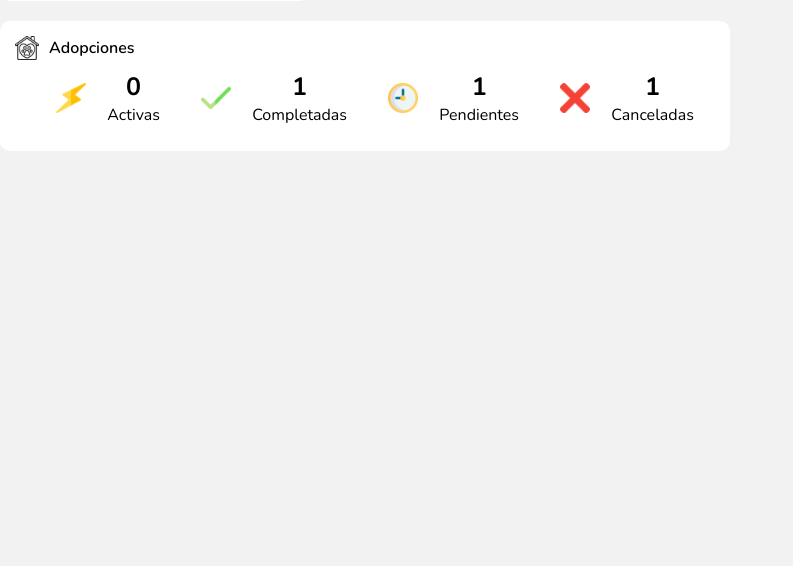
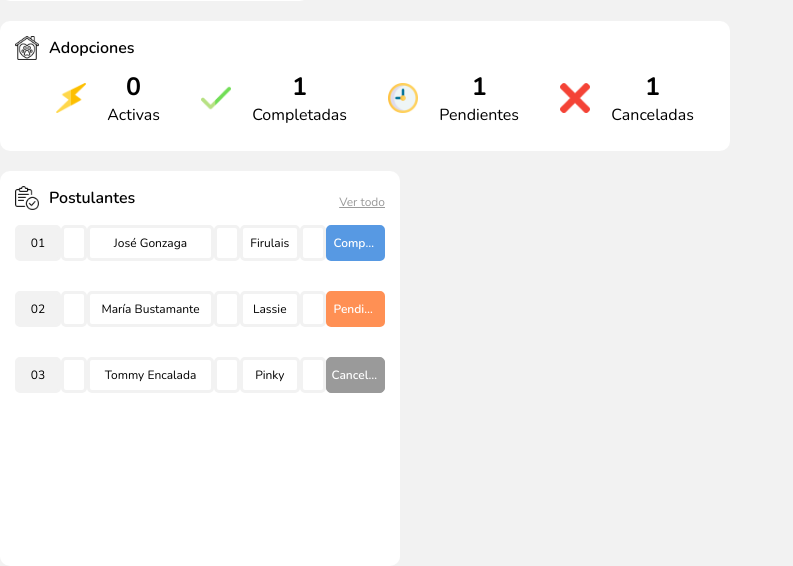
Before and after one commit to fxgonzalez5/happy_pets, a PHP site: page /pages/admin/admin_panel_home.html in a window 1280 px wide. Shown: the part 1219-1785 px from the top of the page, without its empty margins (0-793 px from the left). Before the commit the page ends 1370 px from the top, so only its background shows below. Run offline with PHP 8.4, Linux system fonts and the light colour scheme; some libraries are stand-ins or nearby versions.

Commit message:
Creación de la tarjeta del listado de los postulantes

```diff
--- a/css/admin_panel_style.css
+++ b/css/admin_panel_style.css
@@ -157,6 +157,7 @@ body {
     Tarjeta del Nuevo Usuario
    --------------------------- */
 
+/* Estilo a la tarjeta del nuevo usuario */
 .tarjeta-usuario {
     /* Tamaño */
     width: 370px;
@@ -182,6 +183,7 @@ body {
     Tarjeta de la Nueva Mascota
    ----------------------------- */
 
+/* Estilo a la tarjeta de la nueva mascota */
 .tarjeta-mascota {
     /* Tamaño */
     width: 280px;
@@ -206,6 +208,8 @@ body {
 /* -----------------------------------
     Tarjeta de Cantidad de Adopciones
    ----------------------------------- */
+
+/* Estilo a la tarjeta de la cantidad de adopciones según el estado */
 .tarjeta-adopciones {
     /* Tamaño */
     width: 700px;
@@ -224,8 +228,71 @@ body {
     flex-direction: column;
 }
 
+/* Margen a las imagenes para que se apeguen al texto */
 .tarjeta-adopciones .contenido img {
     margin-left: 20px;
+}
+
+
+/* ------------------------
+    Tarjeta de Postulantes
+   ------------------------ */
+
+/* Estilo de la tarjeta de la lista de los postulantes */
+.tarjeta-postulantes {
+    /* Tamaño */
+    width: 370px;
+    height: 365px;
+
+    /* Márgenes */
+    margin-top: 20px;
+    padding: 15px;
+
+    /* Diseño */
+    background-color: white;
+    border-radius: 10px;
+    font-size: 12px;
+}
+
+/* Estilo personalizado a las celdas de la tabla de los postulantes */
+.tarjeta-postulantes tr, .tarjeta-postulantes td {
+    height: 30px;
+    padding: 0px 5px;
+    text-align: center;
+    border-radius: 5px;
+    border: 3px solid #F2F2F2;
+    white-space: nowrap;
+    overflow: hidden;
+    text-overflow: ellipsis;
+}
+
+/* Asignación del tamaño que ocuparán las celdas de la columna que contienen el nombre del postulante */
+.tarjeta-postulantes .nombre-postulante {
+    width: 30%;
+}
+
+/* Estilo y color al texto de la columna que contiene el estado que lleva una postulante con relación a la adopción de una mascota */
+.tarjeta-postulantes .estado {
+    font-weight: 600;
+    color: white;
+}
+
+/* Color especifico a las celdas que contienen el estado del proceso de adopción de una mascota en 'Completado' */
+.tarjeta-postulantes .completado {
+    background-color: #5799E3;
+    border: 3px solid #5799E3;
+}
+
+/* Color especifico a las celdas que contienen el estado del proceso de adopción de una mascota en 'Pendiente' */
+.tarjeta-postulantes .pendiente {
+    background-color: #FF9054;
+    border: 3px solid #FF9054;
+}
+
+/* Color especifico a las celdas que contienen el estado del proceso de adopción de una mascota en 'Cancelado' */
+.tarjeta-postulantes .cancelado {
+    background-color: #9A9A9A;
+    border: 1px solid #9A9A9A;
 }
 
 
@@ -255,6 +322,14 @@ body {
     margin-left: 10px;
 }
 
+/* Estilo al texto ver todo de las tarjetas */
+.subtitulo-tarjeta{
+    margin-top: auto;
+    margin-left: auto;
+    color: #9A9A9A;
+    text-decoration: underline;
+}
+
 /* Estilo de texto a los títulos de los campos que se mostrarán del usuario  */
 .titulo-campo {
     font-weight: 600;
@@ -266,6 +341,7 @@ body {
     font-weight: bold;
 }
 
+/* Estilo de texto al número que muestra la cantidad de adopciones por cada estado */
 .cantidad {
     font-size: 25px;
     font-weight: bold;
@@ -360,6 +436,36 @@ body {
     text-overflow: ellipsis;
 }
 
+/* Aliniación centrada del texto para cada cantidad de adopciones */
 .contenedor-cantidad {
     text-align: center;
 }
+
+
+/* <<< Tablas >>> */
+
+/* Diseño de las tablas */
+table {
+    width: 100%;
+    table-layout: fixed;
+    margin-top: 15px;
+    border-spacing: 0px;
+}
+
+/* Estilo a las celdas de la columna que contienen el identificador de cada entidad */
+.id {
+    width: 30px;
+    background-color: #F2F2F2;
+}
+
+/* Estilo a una fila de la tabla para que actue como un espacio entre dos filas */
+.espacio-filas {
+    height: 10px;
+}
+
+/* Estilo a una columna (varias celdas) para que actuen como un espacio entre dos columnas */
+.espacio-columnas {
+    width: 10px;
+    padding: 0px;
+    border: none;
+}
--- a/pages/admin/admin_panel_home.html
+++ b/pages/admin/admin_panel_home.html
@@ -249,5 +249,51 @@
         </div>
     </div>
 
+    <div class="tarjeta-postulantes">
+
+        <!-- Creación de la parte superior de la tarjeta -->
+        <div class="cabecera-tarjeta">
+            <img src="../../images/admin/icons/verify.png" width="24">
+            <p class="titulo-tarjeta">Postulantes</p>
+            <p class="subtitulo-tarjeta">Ver todo</p>
+        </div>
+
+        <table>
+            <tr>
+                <td class="id">01</td>
+                <td class="espacio-columnas"></td>
+                <td class="nombre-postulante">José Gonzaga</td>
+                <td class="espacio-columnas"></td>
+                <td>Firulais</td>
+                <td class="espacio-columnas"></td>
+                <td class="estado completado">Completado</td>
+            </tr>
+
+            <tr class="espacio-filas"></tr>
+
+            <tr>
+                <td class="id">02</td>
+                <td class="espacio-columnas"></td>
+                <td class="nombre-postulante">María Bustamante</td>
+                <td class="espacio-columnas"></td>
+                <td>Lassie</td>
+                <td class="espacio-columnas"></td>
+                <td class="estado pendiente">Pendiente</td>
+            </tr>
+
+            <tr class="espacio-filas"></tr>
+
+            <tr>
+                <td class="id">03</td>
+                <td class="espacio-columnas"></td>
+                <td class="nombre-postulante">Tommy Encalada</td>
+                <td class="espacio-columnas"></td>
+                <td>Pinky</td>
+                <td class="espacio-columnas"></td>
+                <td class="estado cancelado">Cancelado</td>
+            </tr>
+        </table>
+    </div>
+
 </body>
 </html>
```
Also changed, not shown: images/admin/icons/verify.png (added).
